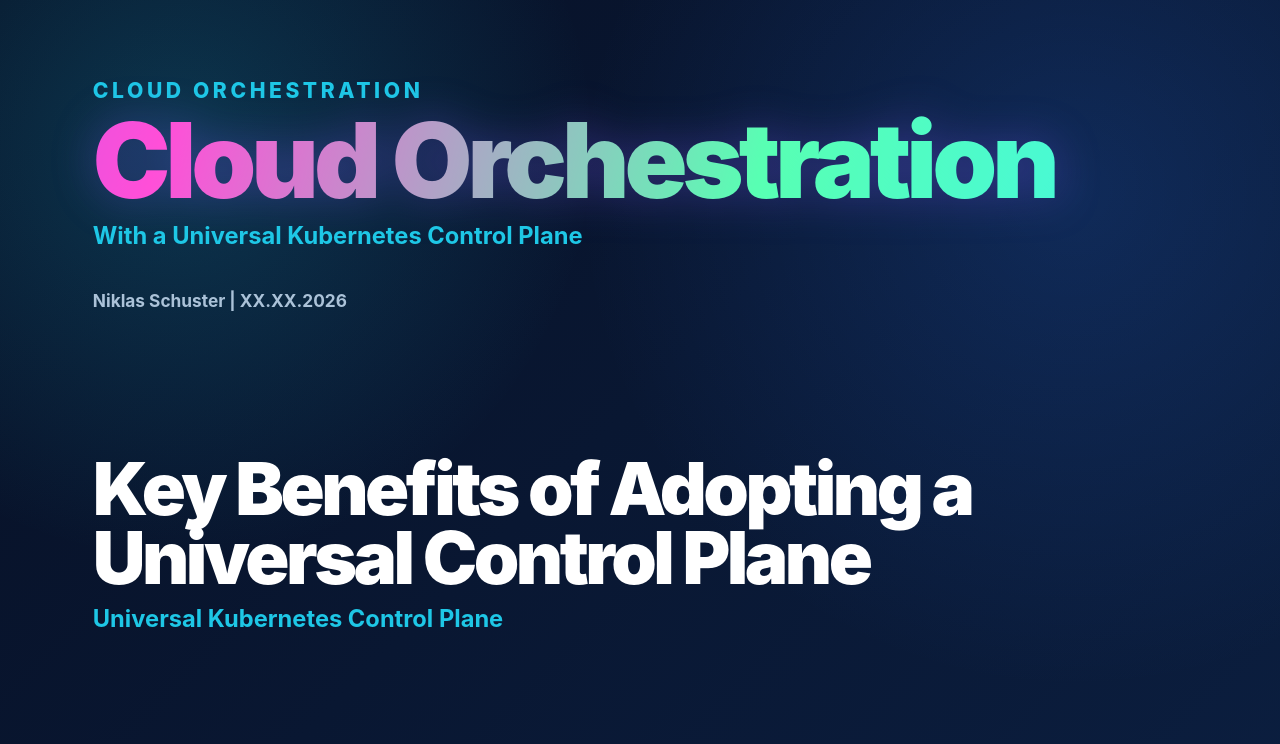
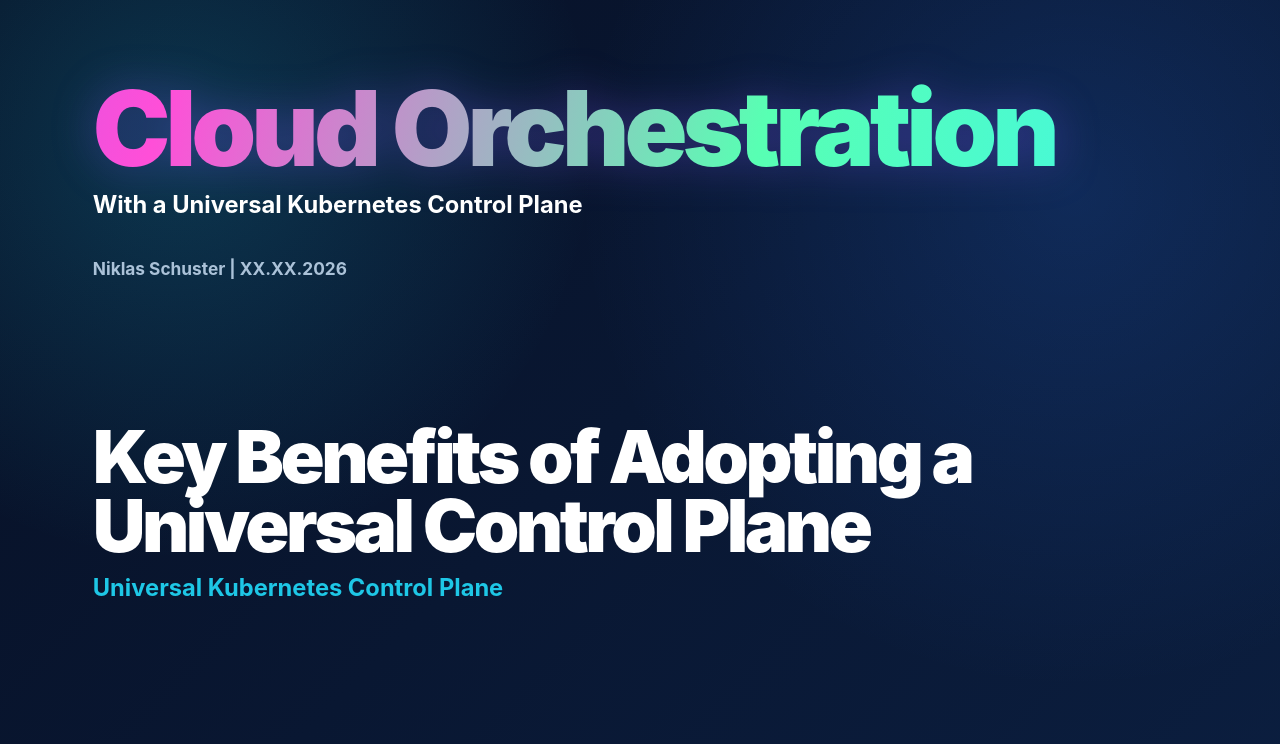
Before and after one commit to nschuster/tech-talks, a website built with Vite: page cloud-orchestration-universal-kubernetes-control-plane/index.html in a window 1280 px wide. Shown: the top 744 px of the page. Built offline with nearby package versions, Linux system fonts and the light colour scheme; what reveal.js would draw is missing.

Commit message:
fix: clean up cloud orchestration title slide

```diff
--- a/cloud-orchestration-universal-kubernetes-control-plane/css/theme.css
+++ b/cloud-orchestration-universal-kubernetes-control-plane/css/theme.css
@@ -130,6 +130,10 @@
   line-height: 1.28;
 }
 
+.title-kicker {
+  color: #ffffff !important;
+}
+
 .speaker-line {
   margin: 2.4rem 0 0 !important;
   color: var(--color-muted) !important;
--- a/cloud-orchestration-universal-kubernetes-control-plane/index.html
+++ b/cloud-orchestration-universal-kubernetes-control-plane/index.html
@@ -11,7 +11,6 @@
     <div class="reveal">
       <div class="slides">
         <section class="title-slide title-slide--animated">
-          <p class="eyebrow">Cloud Orchestration</p>
           <h1>Cloud Orchestration</h1>
           <p class="title-kicker">With a Universal Kubernetes Control Plane</p>
           <p class="speaker-line">Niklas Schuster | XX.XX.2026</p>
```
